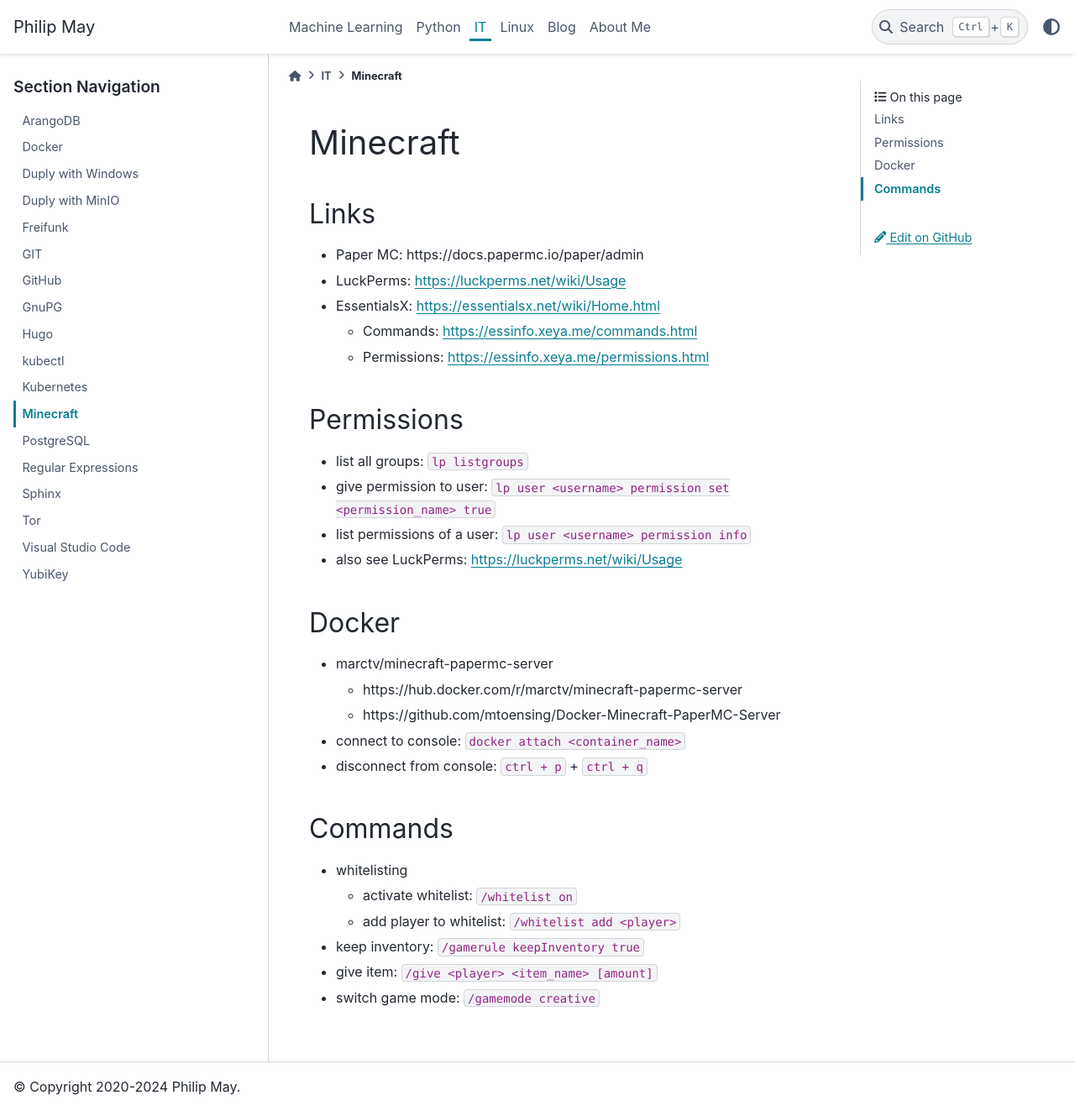
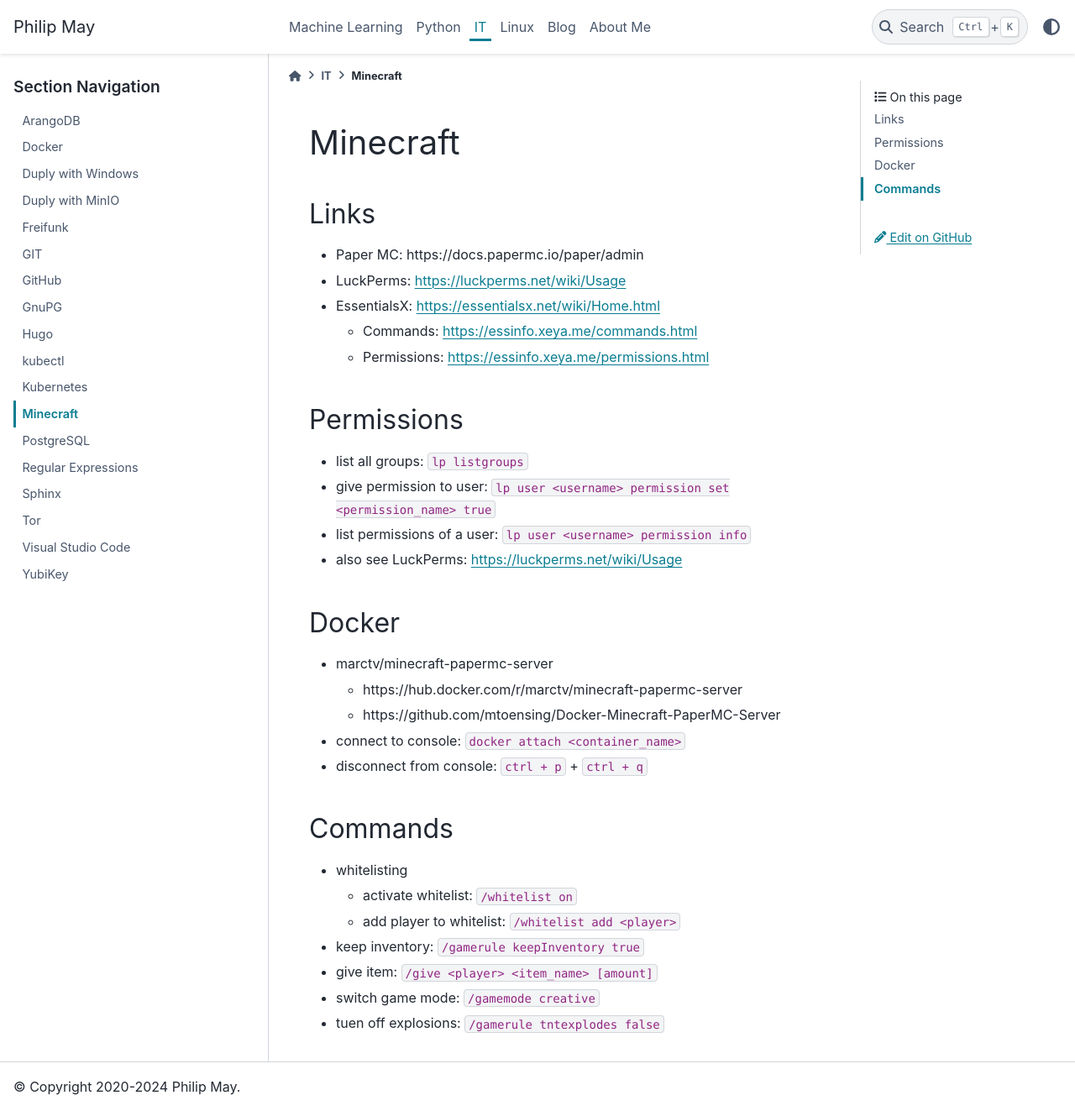
Before and after one commit to PhilipMay/PhilipMay_org, a Sphinx documentation site: the page built from source/it/minecraft.md, in a window 1280 px wide and 1323 px high. Shown: the whole window at 84% size. Built offline with Sphinx 7.4.7 and the PyData theme 0.15.4, drawn with Linux system fonts in a browser that asks for light colours; comment, search, counter and statistics services are not loaded.

Commit message:
Update minecraft.md

```diff
--- a/source/it/minecraft.md
+++ b/source/it/minecraft.md
@@ -30,3 +30,4 @@
 - keep inventory: `/gamerule keepInventory true`
 - give item: `/give <player> <item_name> [amount]`
 - switch game mode: `/gamemode creative`
+- tuen off explosions: `/gamerule tntexplodes false`
```
